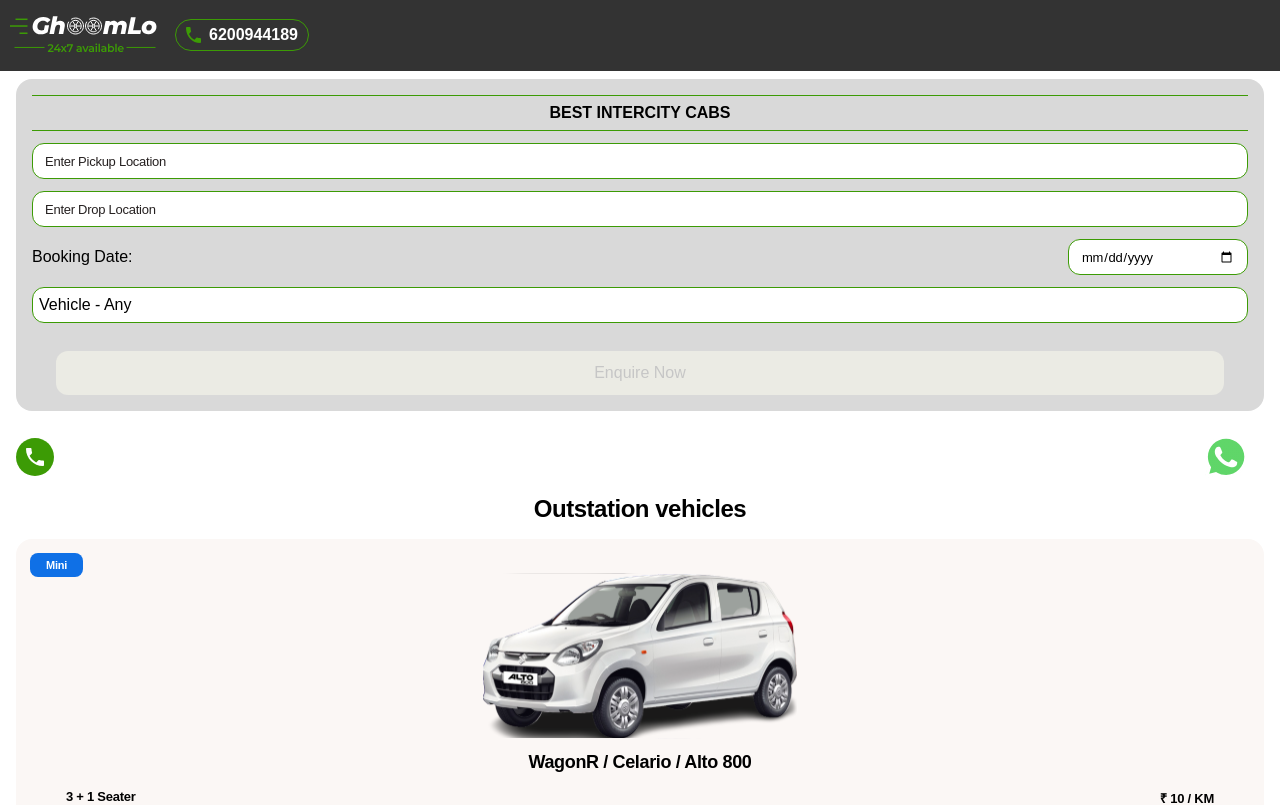
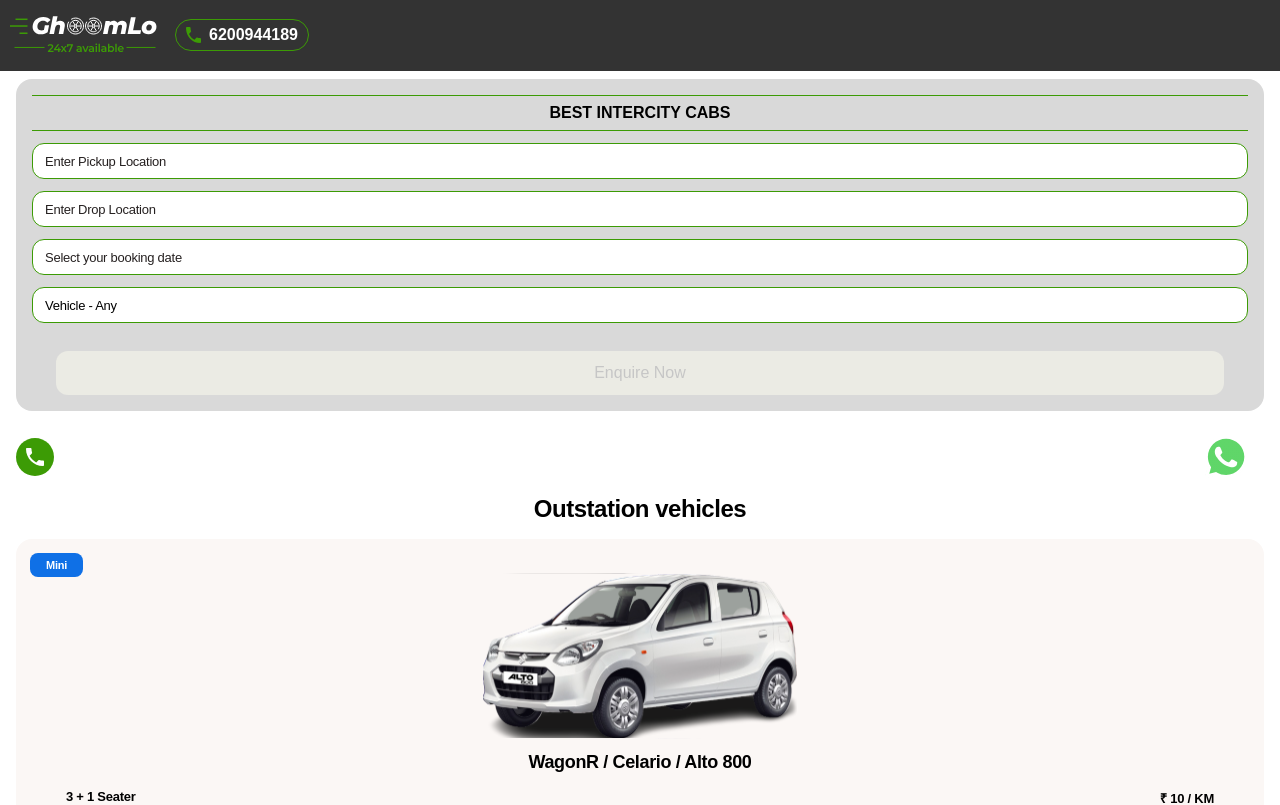
Before and after one commit to akhilesh-k/ghoomlo-ui, a React (Vite) app: page / in a window 1280 px wide. Shown: the top 805 px of the page. Built offline with nearby package versions, Linux system fonts and the light colour scheme.

Commit message:
adds DatePickerInput

```diff
--- a/package.json
+++ b/package.json
@@ -12,6 +12,7 @@
   "dependencies": {
     "@reduxjs/toolkit": "^1.9.5",
     "react": "^18.2.0",
+    "react-datepicker": "^4.16.0",
     "react-dom": "^18.2.0",
     "react-redux": "^8.1.1",
     "react-router-dom": "^6.14.1",
--- a/src/components/BookingComp.jsx
+++ b/src/components/BookingComp.jsx
@@ -1,95 +1,100 @@
-import { useEffect, useState } from 'react'
-import { useDispatch, useSelector } from 'react-redux'
+import { useEffect, useState } from "react";
+import { useDispatch, useSelector } from "react-redux";
 
 import {
   updatePickUpLocation,
   updateDropLocation,
-  updateBookingDate,
-  updateVehicle
-} from '../redux/slices/booking-slice.js'
+  updateVehicle,
+} from "../redux/slices/booking-slice.js";
 
-import InputComp from './InputComp'
-import SelectComp from './SelectComp'
-import ButtonComp from './ButtonComp'
+import InputComp from "./InputComp";
+import SelectComp from "./SelectComp";
+import ButtonComp from "./ButtonComp";
+import DatePickerInput from "./DatePickerInput.jsx";
 
-import './css/booking-comp.css'
+import "./css/booking-comp.css";
 
 const BookingComp = () => {
-  const dispatch = useDispatch()
+  const dispatch = useDispatch();
+  const [selectedDate, setSelectedDate] = useState(null);
 
-  const pickUpLocation = useSelector(state => state.booking.pickUpLocation)
-  const dropLocation = useSelector(state => state.booking.dropLocation)
-  const bookingDate = useSelector(state => state.booking.bookingDate)
-  const vehicle = useSelector(state => state.booking.vehicle)
-  const availableVehicles = useSelector(state => state.booking.availableVehicles)
-  const [disableEnquireCta, setDisableEnquireCta] = useState(true)
+  const handleDateChange = (date) => {
+    setSelectedDate(date);
+  };
+
+  const pickUpLocation = useSelector((state) => state.booking.pickUpLocation);
+  const dropLocation = useSelector((state) => state.booking.dropLocation);
+  const vehicle = useSelector((state) => state.booking.vehicle);
+  const availableVehicles = useSelector(
+    (state) => state.booking.availableVehicles
+  );
+
+  const [disableEnquireCta, setDisableEnquireCta] = useState(true);
 
   useEffect(() => {
-    setDisableEnquireCta(!(pickUpLocation?.length > 0 &&
+    setDisableEnquireCta(
+      !(
+        pickUpLocation?.length > 0 &&
         dropLocation?.length > 0 &&
-      bookingDate?.toLocaleString()?.length > 0))
-  }, [pickUpLocation, dropLocation, bookingDate, disableEnquireCta])
+        selectedDate?.toLocaleString()?.length > 0
+      )
+    );
+  }, [pickUpLocation, dropLocation, selectedDate, disableEnquireCta]);
 
-  const inputsConfig = [{
+  const inputsConfig = [
+    {
       id: 1,
-    placeholder: 'Enter Pickup Location',
-    type: 'text',
-    value: '',
-    label: null
+      placeholder: "Enter Pickup Location",
+      type: "text",
+      value: "",
+      label: null,
     },
     {
       id: 2,
-    placeholder: 'Enter Drop Location',
-    type: 'text',
-    value: '',
-    label: null
+      placeholder: "Enter Drop Location",
+      type: "text",
+      value: "",
+      label: null,
     },
-  {
-    id: 3,
-    placeholder: 'Choose Pickup Date',
-    type: 'date',
-    value: undefined,
-    label: 'Booking Date'
-  }]
+  ];
 
   const updateDetails = (event, id) => {
-    switch(id) {
+    switch (id) {
       case 1:
-        dispatch(updatePickUpLocation({
-          pickUpLocation: event.target.value
-        }))
-        break
+        dispatch(
+          updatePickUpLocation({
+            pickUpLocation: event.target.value,
+          })
+        );
+        break;
       case 2:
-        dispatch(updateDropLocation({
-          dropLocation: event.target.value
-        }))
-        break
-      case 3:
-        dispatch(updateBookingDate({
-          bookingDate: event.target.value
-        }))
-        break
+        dispatch(
+          updateDropLocation({
+            dropLocation: event.target.value,
+          })
+        );
+        break;
+      // case 3: Removed updateBookingDate case, no longer needed
       case 4:
-        dispatch(updateVehicle({
-          vehicle: event.target.value
-        }))
-        break
+        dispatch(
+          updateVehicle({
+            vehicle: event.target.value,
+          })
+        );
+        break;
       default:
-        break
+        break;
     }
-  }
+  };
 
   const confirmBooking = () => {
-    const indianTime = new Date(bookingDate).toLocaleString("en-IN", {
+    const indianTime = new Date(selectedDate).toLocaleString("en-IN", {
       timeZone: "Asia/Kolkata",
       year: "numeric",
       month: "long",
       day: "numeric",
-      hour12: true,
-      hour: "numeric",
-      minute: "numeric",
-    })
-    const phone = 916200944189
+    });
+    const phone = 916200944189;
     const message = `https://api.whatsapp.com/send?phone=${encodeURIComponent(
       phone
     )}&text=Hi,%0AI want to book a cab, here are the details:%0A*Vehicle Type:* ${encodeURIComponent(
@@ -98,34 +103,41 @@ const BookingComp = () => {
       pickUpLocation
     )}%0A*Drop:* ${encodeURIComponent(
       dropLocation
-    )}%0A*Date:* ${encodeURIComponent(indianTime)}`
-    window.open(message, '_blank')
-  }
+    )}%0A*Date:* ${encodeURIComponent(indianTime)}`;
+    window.open(message, "_blank");
+  };
 
   return (
     <div className="booking-comp">
-      <div className='heading-section'>
-        <strong>
-          BEST INTERCITY CABS
-        </strong>
+      <div className="heading-section">
+        <strong>BEST INTERCITY CABS</strong>
       </div>
       <div className="form">
-        {inputsConfig.map(config => {
+        {inputsConfig.map((config) => {
           return (
             <InputComp
               key={config.id}
               type={config.type}
               placeholder={config.placeholder}
               label={config.label}
-              onChange={event => updateDetails(event, config.id)}
+              onChange={(event) => updateDetails(event, config.id)}
             />
-          )
+          );
         })}
+        <div>
+          <DatePickerInput
+            inputProps={{ readOnly: true }}
+            className="date-input"
+            selectedDate={selectedDate}
+            onChange={handleDateChange}
+          />
+        </div>
+
         <SelectComp
           name="vehicle-selector"
           options={availableVehicles}
           selected={vehicle}
-          onChange={event => updateDetails(event, 4)}
+          onChange={(event) => updateDetails(event, 4)}
         />
         <div className="action-container">
           <ButtonComp
@@ -133,14 +145,12 @@ const BookingComp = () => {
             disabled={disableEnquireCta}
             onClick={() => confirmBooking()}
           >
-            <span className="font-16-lh-20">
-              Enquire Now
-            </span>
+            <span className="font-16-lh-20">Enquire Now</span>
           </ButtonComp>
         </div>
       </div>
     </div>
-  )
-}
+  );
+};
 
-export default BookingComp
+export default BookingComp;
--- /dev/null
+++ b/src/components/DatePickerInput.jsx
@@ -0,0 +1,21 @@
+import DatePicker from "react-datepicker";
+import "react-datepicker/dist/react-datepicker.css";
+
+const DatePickerInput = ({ selectedDate, onChange }) => {
+  // Get the current date
+  const currentDate = new Date();
+
+  return (
+    <DatePicker
+      selected={selectedDate}
+      onChange={onChange}
+      dateFormat="dd/MM/yyyy" // Customize the date format as per your needs
+      placeholderText="Select your booking date"
+      className="input datepicker-input" // You can add your custom styles here
+      showPopperArrow={false} // Disable the popper arrow for a cleaner look
+      minDate={currentDate} // Set the minimum date to the current date
+    />
+  );
+};
+
+export default DatePickerInput;
--- a/src/components/css/booking-comp.css
+++ b/src/components/css/booking-comp.css
@@ -1,14 +1,14 @@
 .booking-comp {
   border-radius: 16px;
-  background-color: #D9D9D9;
+  background-color: #d9d9d9;
   padding: 16px;
   margin: 8px 16px;
   box-sizing: border-box;
   width: calc(100% - 32px);
 }
 .heading-section {
-  border-top: 1px solid #3C9B05;
-  border-bottom: 1px solid #3C9B05;
+  border-top: 1px solid #3c9b05;
+  border-bottom: 1px solid #3c9b05;
   padding: 8px 0px;
   display: flex;
   justify-content: center;
@@ -29,3 +29,31 @@
 .action-container {
   padding: 16px 24px 0px 24px;
 }
+.react-datepicker-wrapper {
+  width: 100%;
+}
+.react-datepicker__header {
+  background-color: #3c9b05;
+  color: white;
+}
+.react-datepicker__current-month,
+.react-datepicker-time__header,
+.react-datepicker-year-header {
+  color: white;
+}
+.react-datepicker__day-name {
+  color: white;
+}
+.react-datepicker__day--keyboard-selected {
+  background-color: #3c9b05;
+  color: white;
+}
+.react-datepicker__navigation-icon--next::before {
+  border-color: #fff;
+}
+.react-datepicker__navigation-icon::before {
+  border-color: #fff;
+}
+.react-datepicker__navigation:hover *::before {
+  border-color: #fff;
+}
--- a/src/components/css/select-comp.css
+++ b/src/components/css/select-comp.css
@@ -7,14 +7,20 @@ select {
   border-radius: 12px;
     width: 100%;
     background-color: white;
-  padding: 6px;
-  border: 1px solid #3C9B05;
+    padding: 4px 12px;
+    border: 1px solid #3c9b05;
     font-size: 16px;
-  line-height: 20px;
+    line-height: 16px;
     height: 36px;
     width: inherit;
     color: #000000;
     box-sizing: border-box;
+    color: #000;
+    font-size: 13px;
+    font-style: normal;
+    font-weight: 400;
+    line-height: normal;
+    letter-spacing: -0.26px;
 }
 .select:active {
   box-shadow: 0px 3px #3C9B05;
--- a/src/components/css/unique-selling-point.css
+++ b/src/components/css/unique-selling-point.css
@@ -17,6 +17,7 @@
 .usp-items {
   display: flex;
   justify-content: space-between;
+  flex-basis: calc(25% - 5px);
 }
 
 .usp-item {
@@ -28,4 +29,5 @@
   line-height: normal;
   letter-spacing: -0.18px;
   flex: 1;
+  max-width: calc(25% - 5px);
 }
```
Also changed, not shown: src/components/SelectComp.jsx (+1 -8 lines), 1 other file (tests, documents, lock files or other folders). Lines whose indentation alone changed are shown as unchanged.
